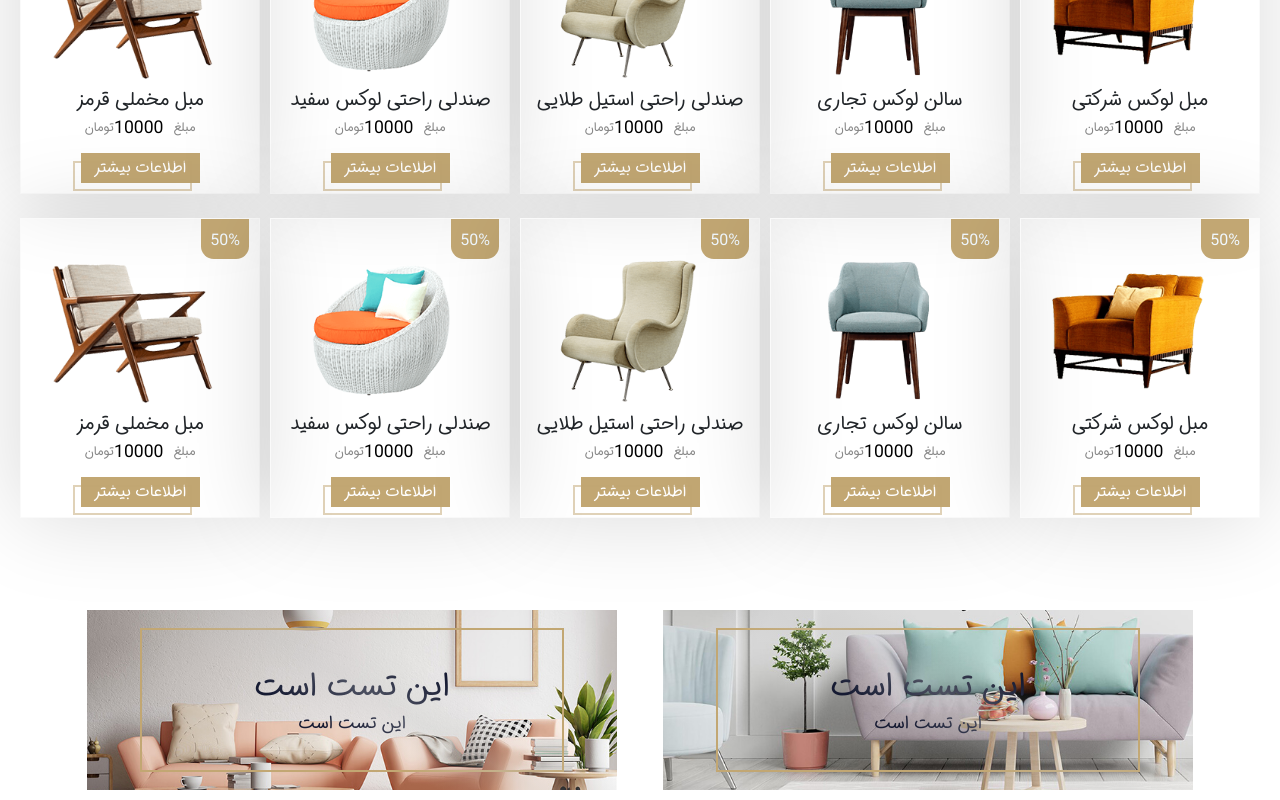
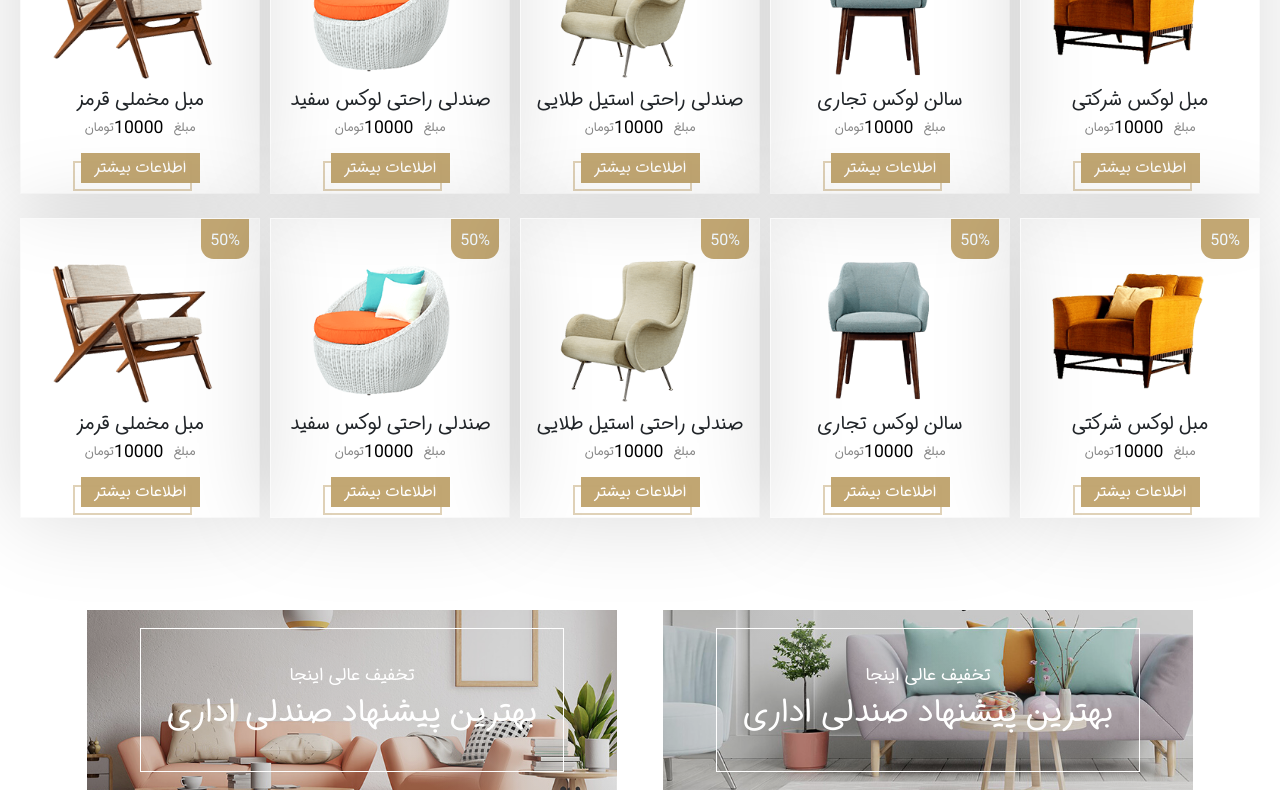
Before and after one commit to vahidpourmohamad/FcShop.js, a React (Create React App) app: page / in a window 1280 px wide. Shown: the part 2876-3676 px from the top of the page. Built offline with nearby package versions, Linux system fonts and the light colour scheme.

Commit message:
development

```diff
--- a/src/Components/Advertisment/AdvertismentCmp.js
+++ b/src/Components/Advertisment/AdvertismentCmp.js
@@ -8,8 +8,8 @@ export default function AdvertismentCmp() {
         <Advertismentpanelcmp
           w="50%"
           h="100px"
-          TextHead="این تست است"
-          Textsubhead="این تست است"
+          TextHead="بهترین پیشنهاد صندلی اداری"
+          Textsubhead="تخفیف عالی اینجا"
           Imgsrc="/assets/Banners/B1.jpg"
           link="#"
         />
@@ -17,8 +17,8 @@ export default function AdvertismentCmp() {
         <Advertismentpanelcmp
           w="50%"
           h="100px"
-          TextHead="این تست است"
-          Textsubhead="این تست است"
+          TextHead="بهترین پیشنهاد صندلی اداری"
+          Textsubhead="تخفیف عالی اینجا"
           Imgsrc="/assets/Banners/B2.jpg"
           link="#"
         />
--- a/src/Components/Advertisment/Advertismentpanelcmp/Advertismentpanelcmp.css
+++ b/src/Components/Advertisment/Advertismentpanelcmp/Advertismentpanelcmp.css
@@ -51,15 +51,24 @@
   position: absolute;
   width: 80%;
   height: 80%;
-  border: 2px solid var(--main);
+  border: 1px solid white;
   top: 10%;
   left: 10%;
+  z-index: 100;
 }
 .TextHead {
   font-size: 2rem;
-  color: var(--dark-blue);
+  color: white;
+  z-index: 100;
 }
 .TextSub {
   font-size: 1.1rem;
-  color: var(--dark-blue);
+  color: white;
+  z-index: 100;
 }
+.overlay {
+  position: absolute;
+  width: 100%;
+  height: 100%;
+  background-color: rgba(0, 0, 0, 0.1);
+}
--- a/src/Components/Advertisment/Advertismentpanelcmp/Advertismentpanelcmp.js
+++ b/src/Components/Advertisment/Advertismentpanelcmp/Advertismentpanelcmp.js
@@ -1,7 +1,7 @@
-import React from 'react'
+import React from "react";
 import "./Advertismentpanelcmp.css";
 export default function Advertismentpanelcmp(probs) {
-    const { TextHead, Imgsrc, Textsubhead, Link,w,h } = probs;
+  const { TextHead, Imgsrc, Textsubhead, Link, w, h } = probs;
 
   return (
     <div className="AdvertismentpanelcmpContainer">
@@ -10,10 +10,10 @@ export default function Advertismentpanelcmp(probs) {
         style={{ backgroundImage: "url(" + Imgsrc + ")" }}
       >
         <div className="shine"></div>
+        <div className="overlay"></div>
         <div className="Borderinner"></div>
-
+        <div className="TextSub">{Textsubhead}</div>
         <div className="TextHead">{TextHead}</div>
-        <div className="TextSub">{Textsubhead}</div>
       </div>
     </div>
   );
```
